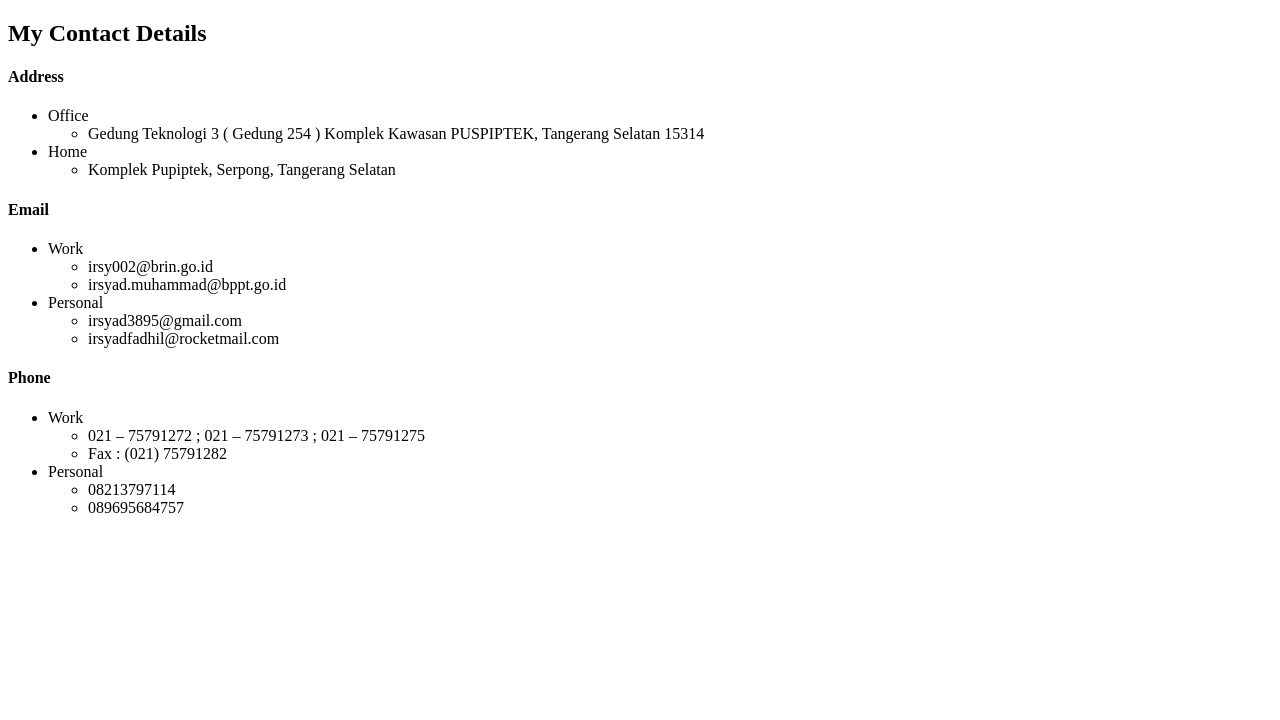
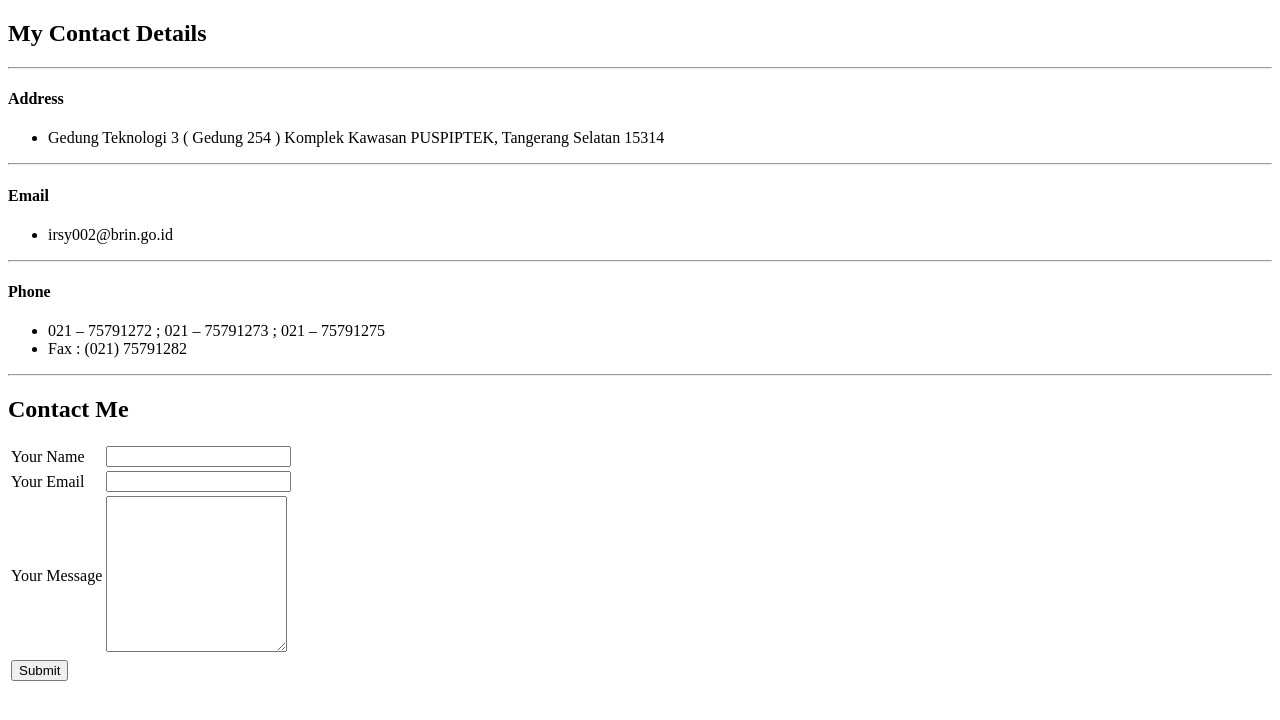
Before and after one commit to irsyadfm/cv, a plain HTML site: page contact.html in a window 1280 px wide. Drawn offline with Linux system fonts and the light colour scheme.

Commit message:
Update contact.html

```diff
--- a/contact.html
+++ b/contact.html
@@ -6,43 +6,43 @@
   </head>
   <body>
     <h2>My Contact Details</h2>
+    <hr>
     <h4>Address</h4>
     <ul>
-      <li>Office</li>
-      <ul>
-        <li>Gedung Teknologi 3 ( Gedung 254 ) Komplek Kawasan PUSPIPTEK, Tangerang Selatan 15314</li>
-      </ul>
-      <li>Home</li>
-      <ul>
-        <li>Komplek Pupiptek, Serpong, Tangerang Selatan</li>
-      </ul>
+      <li>Gedung Teknologi 3 ( Gedung 254 ) Komplek Kawasan PUSPIPTEK, Tangerang Selatan 15314</li>
     </ul>
+    <hr>
     <h4>Email</h4>
     <ul>
-      <li>Work</li>
-      <ul>
-        <li>irsy002@brin.go.id</li>
-        <li>irsyad.muhammad@bppt.go.id</li>
-      </ul>
-      <li>Personal</li>
-      <ul>
-        <li>irsyad3895@gmail.com</li>
-        <li>irsyadfadhil@rocketmail.com</li>
-      </ul>
+      <li>irsy002@brin.go.id</li>
     </ul>
+    <hr>
     <h4>Phone</h4>
     <ul>
-      <li>Work</li>
-      <ul>
-        <li>021 – 75791272 ; 021 – 75791273 ; 021 – 75791275</li>
-        <li>Fax : (021) 75791282</li>
-      </ul>
-      <li>Personal</li>
-      <ul>
-        <li>08213797114</li>
-        <li>089695684757</li>
-      </ul>
+      <li>021 – 75791272 ; 021 – 75791273 ; 021 – 75791275</li>
+      <li>Fax : (021) 75791282</li>
     </ul>
+    <hr>
+    <h2>Contact Me</h2>
+      <form class="" action="mailto:3r0gaming30@gmail.com" method="post" enctype="text/plain">
+        <table>
+          <tr>
+            <td><label for="name">Your Name</label></td>
+            <td><input type="text" name="Name" value=""></td>
+          </tr>
+          <tr>
+            <td><label for="email">Your Email</label></td>
+            <td><input type="email" name="Email" value=""></td>
+          </tr>
+          <tr>
+            <td>Your Message</td>
+            <td><textarea name="Message" rows="10" cols="20"></textarea></td>
+          </tr>
+          <tr>
+            <td><input type="submit" name=""></td>
+          </tr>
+        </table>
 
+      </form>
   </body>
 </html>
```
